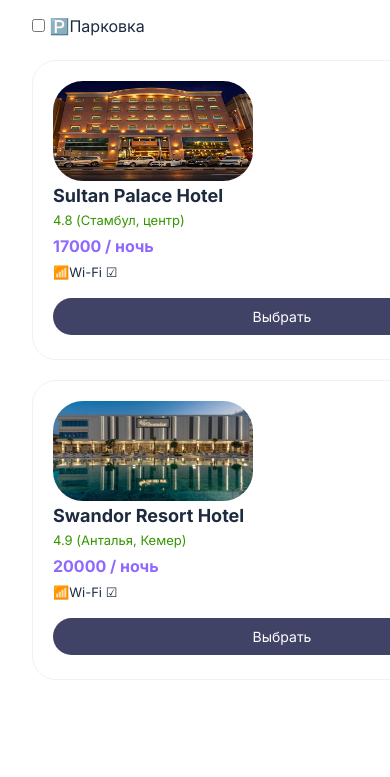
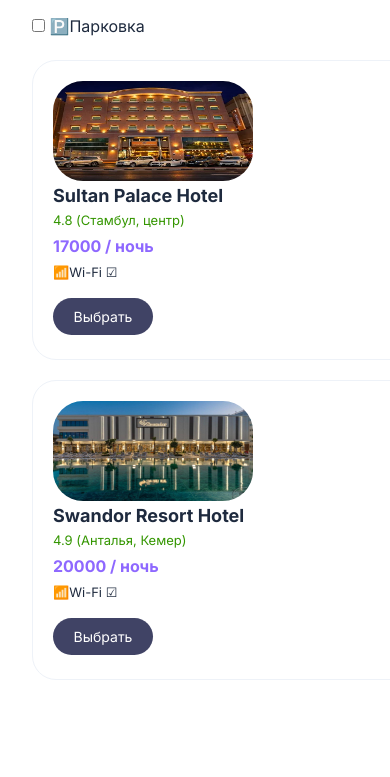
Before and after one commit to mamedovnikhad777-dot/Travelio, a plain HTML site: page booking.html in a window 390 px wide. Shown: the part 727-1504 px from the top of the page. Drawn offline with Linux system fonts and the light colour scheme.

Commit message:
media btn choose

```diff
--- a/style.css
+++ b/style.css
@@ -446,4 +446,8 @@
         gap: 20px;
         justify-content: center;
     }
+
+    .btn-choose{
+        width: 100px;
+    }
 }
```
